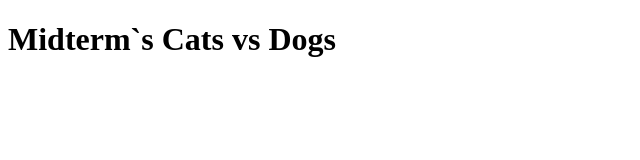
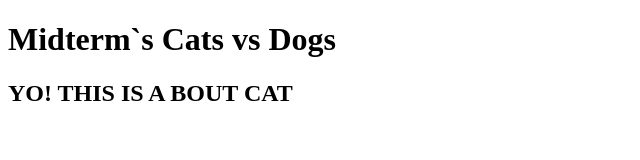
Before and after one commit to sandroguedes/Sandro_Vinh_Midterm, a plain HTML site: page Midterm/index.html in a window 1280 px wide. Shown: the whole page, without its empty margins (0-640 px from the left). Drawn offline with Linux system fonts and the light colour scheme.

Commit message:
Update index.html

```diff
--- a/Midterm/index.html
+++ b/Midterm/index.html
@@ -8,7 +8,7 @@
 	<h2></h2>
 	<p></p>
 
-	<h2></h2>
+	<h2>YO! THIS IS A BOUT CAT</h2>
 	<p></p>
 
 	</body>
```
